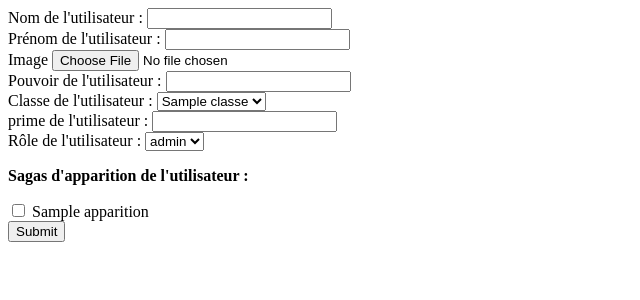
After one commit to Trunings/SAE-2.03, a PHP site: page /formulaire.php in a window 1280 px wide. The commit adds this page. Shown: the top 300 px of the page, without its empty margins (0-640 px from the left). Run offline with PHP 8.4, Linux system fonts and the light colour scheme; tables that the repository leaves empty or names only in its code hold one stand-in row (values such as "Sample post").

Commit message:
Avancement du formulaire et modification de css sur certaines pages

```diff
--- /dev/null
+++ b/formulaire.php
@@ -0,0 +1,159 @@
+    <?php
+    include ("connexion.php");
+    if ($_SERVER["REQUEST_METHOD"] == "POST") {
+
+        //fruit
+
+$stmt = $db->prepare(
+    "SELECT id_fruit FROM fruit_démon
+    WHERE pouvoir = ? ");
+
+$stmt->execute([ $_POST["pouvoir"]]);
+$fruit = $stmt->fetch(PDO::FETCH_ASSOC);
+
+if ($fruit) {
+
+    $id_fruit = $fruit["id_fruit"];}
+
+else {
+    $stmt = $db->prepare(
+        "INSERT INTO fruit_démon (`pouvoir`)
+         VALUES (?)" );
+    $stmt->execute([ $_POST["pouvoir"]]);
+
+    $id_fruit = $db->lastInsertId(); }
+
+    //classe
+
+    $id_classe = $_POST["classe"];
+$stmt = $db->prepare(
+    "SELECT id_classe FROM classe
+    WHERE nom_classe = ? ");
+
+$stmt->execute([ $_POST["nom_classe"]]);
+$classe = $stmt->fetch(PDO::FETCH_ASSOC);
+
+if ($classe) {
+
+    $id_classe = $classe["id_classe"];}
+
+else {
+    $stmt = $db->prepare(
+        "INSERT INTO classe (`nom_classe`)
+         VALUES (?)" );
+    $stmt->execute([ $_POST["nom_classe"]]);
+
+    $id_classe = $db->lastInsertId(); }
+
+    //rôle
+
+    $id_role = $_POST["role"];
+    $stmt = $db->prepare(
+    "SELECT id_role FROM `role`
+    WHERE nom_role = ? ");
+
+$stmt->execute([ $_POST["nom_role"]]);
+$role = $stmt->fetch(PDO::FETCH_ASSOC);
+
+if ($role) {
+
+    $id_role = $role["id_role"];}
+
+else {
+    $stmt = $db->prepare(
+        "INSERT INTO `role` (`nom_role`)
+         VALUES (?)" );
+    $stmt->execute([ $_POST["nom_role"]]);
+
+    $id_role = $db->lastInsertId(); }
+
+    //tableau principale
+
+    $stmt = $db->prepare("SELECT * FROM utilisateur_fruit WHERE nom_utilisateur = ? or prenom_utilisateur = ?");
+    $stmt->execute([$_POST["nom"], $_POST["prenom"]]);
+    $utilisateur = $stmt->fetch(PDO::FETCH_ASSOC);
+
+    if ($utilisateur) {
+        echo"L'utilisateur est déjà sur le site";
+        $id_utilisateur = $utilisateur["id_utilisateur"]; }
+
+    else {
+
+        $stmt = $db->prepare("INSERT INTO utilisateur_fruit (nom_utilisateur,prenom_utilisateur, id_role , id_fruit, prime) VALUES (?, ?, ?, ?, ?)");
+        $stmt->execute([$_POST["nom"], $_POST["prenom"], $id_role, $id_classe, $id_fruit, $_POST["prime"]]);
+
+   $id_utilisateur = $db->lastInsertId();
+        echo"L'utilisateur a bien été ajouter";}
+
+}
+    ?>
+<!DOCTYPE html>
+<html lang="en">
+<head>
+    <meta charset="UTF-8">
+    <meta name="viewport" content="width=device-width, initial-scale=1.0">
+    <title>Formulaire | EncycloNoMi</title>
+</head>
+<body>
+    <form action="formulaire.php" method="post" enctype= "multipart/form-data">
+
+        <label for="nom">Nom de l'utilisateur : </label>
+        <input type="text" name="nom" id="nom">
+
+        <br>
+        <label for="prenom">Prénom de l'utilisateur : </label>
+        <input type="text" name="prenom" id="prenom">
+
+        <br>
+        <label for="file">Image</label>
+        <input type="file" name="file" required>
+
+        <br>
+        <label for="pouvoir">Pouvoir de l'utilisateur : </label>
+        <input type="text" name="pouvoir" id="pouvoir">
+
+    <?php
+    echo '<br><label for="classe">Classe de l\'utilisateur : </label>
+          <select name="classe" id="classe">';
+
+    $stmt = $db->query('SELECT * FROM classe');
+    $result = $stmt->fetchAll();
+    foreach ($result as $row) {
+    echo '<option value="' . $row["id_classe"] . '">' . $row["nom_classe"] . '</option>';
+    }
+    echo '</select>';
+    ?>
+        <br>
+        <label for="prime">prime de l'utilisateur : </label>
+        <input type="number" name="prime" id="prime">
+
+    <?php
+    echo '<br><label for="rôle">Rôle de l\'utilisateur : </label>
+          <select name="rôle" id="rôle">';
+
+    $stmt = $db->query('SELECT * FROM `role`');
+    $result = $stmt->fetchAll();
+
+    foreach ($result as $row) {
+    echo '<option value="' . $row["id_role"] . '">' . $row["nom_role"] . '</option>';
+    }
+
+    echo '</select>';
+    ?>
+
+    <?php
+    $stmt = $db->query('SELECT * FROM saga_apparition');
+    $result = $stmt->fetchAll();
+
+    echo '<p><strong>Sagas d\'apparition de l\'utilisateur :</strong></p>';
+
+    foreach ($result as $row) {
+    echo '<label>';
+    echo '<input type="checkbox" name="sagas[]" value="' . $row['id_saga'] . '">';
+    echo ' ' . ($row['nom_saga']);
+    echo '</label><br>';
+}
+?>
+    <input type="submit" name="bouton" id="bouton">
+</body>
+</html>
--- a/index.php
+++ b/index.php
@@ -24,6 +24,7 @@
             <nav>
                 <a href="index.php">Accueil</a>
                 <a href="encyclopédie.php">Encyclopédie</a>
+                <a href="formulaire.php">Formulaire</a>
                 <a href="aboutme.html">About Me</a>
             </nav>
         </div>
```
Also changed, not shown: accueil.css (+34 -0 lines).
